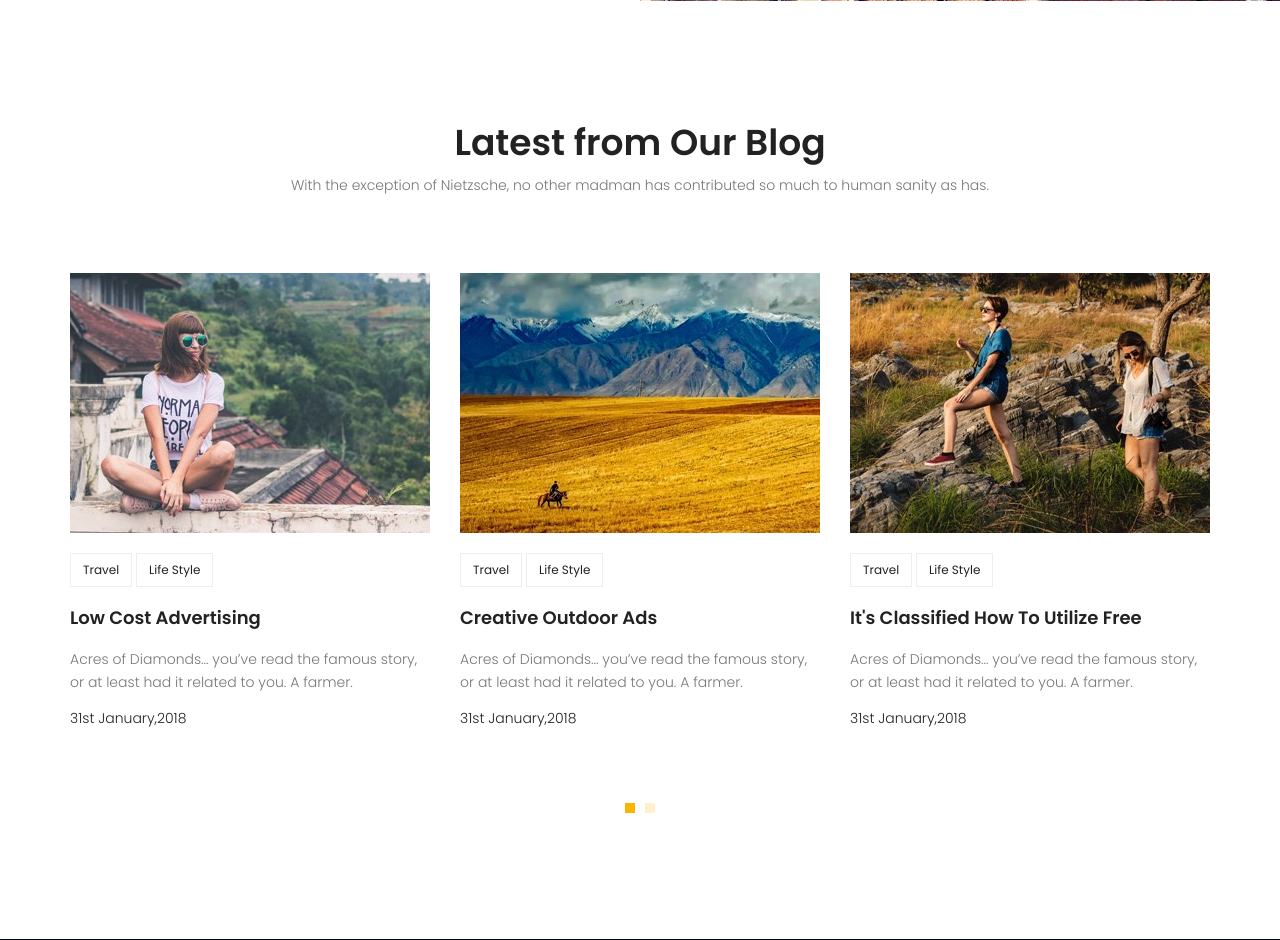
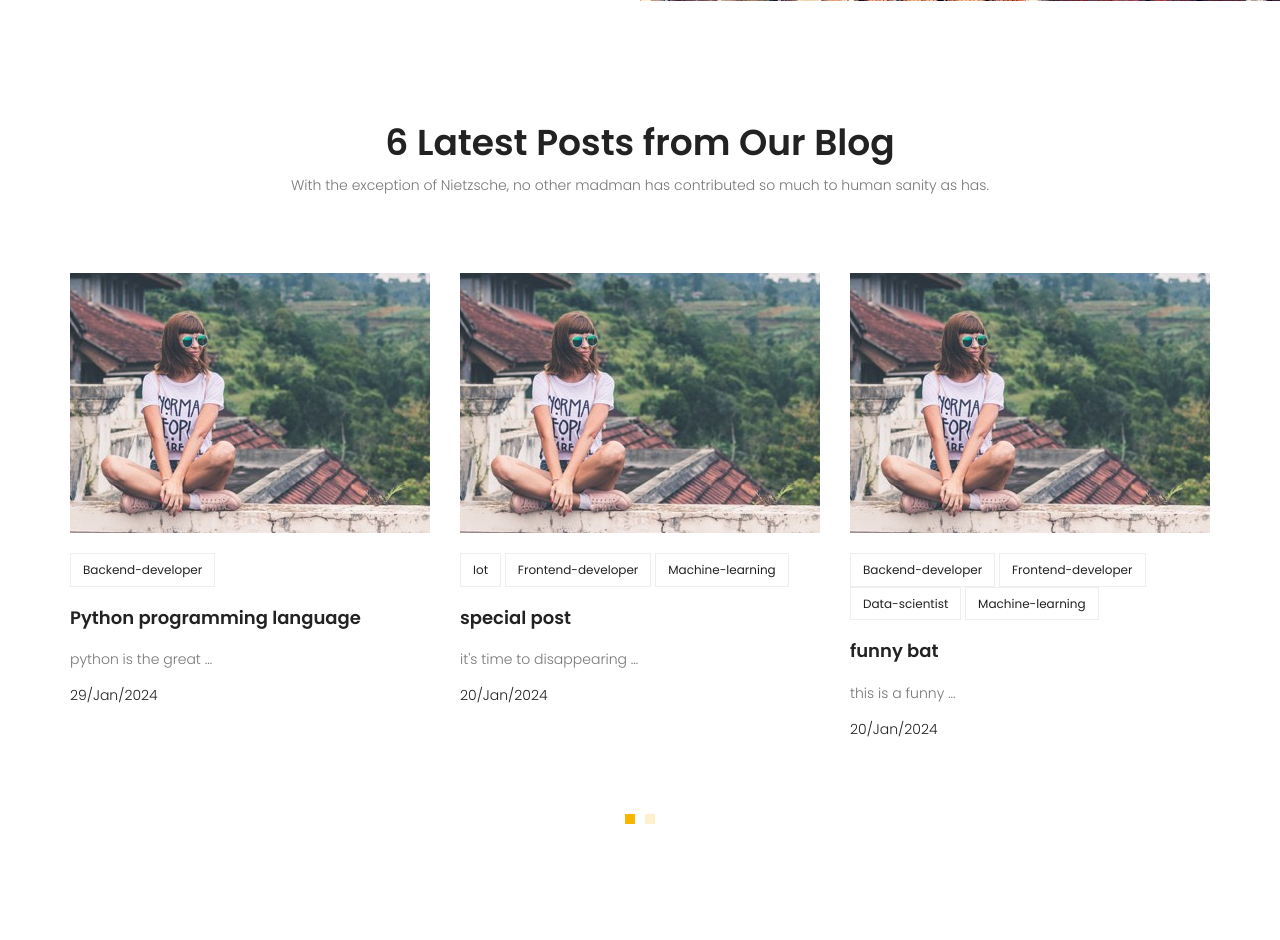
Before and after one commit to AisDisappeared/mysite, a Django app: page / in a window 1280 px wide. Shown: the part 2516-3456 px from the top of the page. Run offline with Django 5.2, Linux system fonts and the light colour scheme; data comes from the database, SQL or seed files in the repository; both versions use the stored data as it was after the commit; style sheets or scripts are compiled from the project's sources; some libraries are stand-ins or nearby versions.

Commit message:
main website latest posts
template tag created that set a query and gives the 6 latest posts from database and show at main website page and url of title and tags fastened

```diff
--- /dev/null
+++ b/templates/website/Sixlatest.html
@@ -0,0 +1,45 @@
+{% load static %}
+<section class="recent-blog-area section-gap">
+    <div class="container">
+        <div class="row d-flex justify-content-center">
+            <div class="menu-content pb-60 col-lg-9">
+                <div class="title text-center">
+                    <h1 class="mb-10"> 6 Latest Posts from Our Blog</h1>
+                    <p>
+                        With the exception of Nietzsche, no other madman has contributed so
+                        much to human sanity as has.
+                    </p>
+                </div>
+            </div>
+        </div>
+        <div class="row">
+            <div class="active-recent-blog-carusel">
+                {% for post in posts %}
+                <div class="single-recent-blog-post item">
+                    <div class="thumb">
+                        <img class="img-fluid" src="{% static 'img/b1.jpg' %}" alt="" />
+                    </div>
+                    <div class="details">
+                        <div class="tags">
+                            <ul>
+                                {%for cat in post.category.all %}
+                                <li>
+                                    <a href="{% url 'blog:category' cat_name=cat.name %}">{{cat.name}}</a>
+                                </li>
+                                {% endfor %}
+                            </ul>
+                        </div>
+                        <a href="{% url 'blog:single' pid=post.id %}">
+                            <h4 class="title">{{post.title}}</h4>
+                        </a>
+                        <p>
+                          {{post.content|truncatewords:4}}
+                        </p>
+                        <h6 class="date">{{post.published_date|date:"d/M/Y"}}</h6>
+                    </div>
+                </div>
+              {% endfor %}
+            </div>
+        </div>
+    </div>
+</section>
--- a/templates/website/index.html
+++ b/templates/website/index.html
@@ -1,4 +1,4 @@
-{% extends 'base.html' %} {% load static %} {% block content %}
+{% extends 'base.html' %} {% load static %} {% block content %} {% load website_tags %}
 
 <!-- start banner Area -->
 <section class="banner-area relative">
@@ -181,167 +181,7 @@
 <!-- End home-about Area -->
 
 <!-- Start blog Area -->
-<section class="recent-blog-area section-gap">
-  <div class="container">
-    <div class="row d-flex justify-content-center">
-      <div class="menu-content pb-60 col-lg-9">
-        <div class="title text-center">
-          <h1 class="mb-10">Latest from Our Blog</h1>
-          <p>
-            With the exception of Nietzsche, no other madman has contributed so
-            much to human sanity as has.
-          </p>
-        </div>
-      </div>
-    </div>
-    <div class="row">
-      <div class="active-recent-blog-carusel">
-        <div class="single-recent-blog-post item">
-          <div class="thumb">
-            <img class="img-fluid" src="{% static 'img/b1.jpg' %}" alt="" />
-          </div>
-          <div class="details">
-            <div class="tags">
-              <ul>
-                <li>
-                  <a href="#">Travel</a>
-                </li>
-                <li>
-                  <a href="#">Life Style</a>
-                </li>
-              </ul>
-            </div>
-            <a href="#"><h4 class="title">Low Cost Advertising</h4></a>
-            <p>
-              Acres of Diamonds… you’ve read the famous story, or at least had
-              it related to you. A farmer.
-            </p>
-            <h6 class="date">31st January,2018</h6>
-          </div>
-        </div>
-        <div class="single-recent-blog-post item">
-          <div class="thumb">
-            <img class="img-fluid" src="{% static 'img/b2.jpg' %}" alt="" />
-          </div>
-          <div class="details">
-            <div class="tags">
-              <ul>
-                <li>
-                  <a href="#">Travel</a>
-                </li>
-                <li>
-                  <a href="#">Life Style</a>
-                </li>
-              </ul>
-            </div>
-            <a href="#"><h4 class="title">Creative Outdoor Ads</h4></a>
-            <p>
-              Acres of Diamonds… you’ve read the famous story, or at least had
-              it related to you. A farmer.
-            </p>
-            <h6 class="date">31st January,2018</h6>
-          </div>
-        </div>
-        <div class="single-recent-blog-post item">
-          <div class="thumb">
-            <img class="img-fluid" src="{% static 'img/b3.jpg' %}" alt="" />
-          </div>
-          <div class="details">
-            <div class="tags">
-              <ul>
-                <li>
-                  <a href="#">Travel</a>
-                </li>
-                <li>
-                  <a href="#">Life Style</a>
-                </li>
-              </ul>
-            </div>
-            <a href="#"
-              ><h4 class="title">It's Classified How To Utilize Free</h4></a
-            >
-            <p>
-              Acres of Diamonds… you’ve read the famous story, or at least had
-              it related to you. A farmer.
-            </p>
-            <h6 class="date">31st January,2018</h6>
-          </div>
-        </div>
-        <div class="single-recent-blog-post item">
-          <div class="thumb">
-            <img class="img-fluid" src="{% static 'img/b1.jpg' %}" alt="" />
-          </div>
-          <div class="details">
-            <div class="tags">
-              <ul>
-                <li>
-                  <a href="#">Travel</a>
-                </li>
-                <li>
-                  <a href="#">Life Style</a>
-                </li>
-              </ul>
-            </div>
-            <a href="#"><h4 class="title">Low Cost Advertising</h4></a>
-            <p>
-              Acres of Diamonds… you’ve read the famous story, or at least had
-              it related to you. A farmer.
-            </p>
-            <h6 class="date">31st January,2018</h6>
-          </div>
-        </div>
-        <div class="single-recent-blog-post item">
-          <div class="thumb">
-            <img class="img-fluid" src="{% static 'img/b2.jpg' %}" alt="" />
-          </div>
-          <div class="details">
-            <div class="tags">
-              <ul>
-                <li>
-                  <a href="#">Travel</a>
-                </li>
-                <li>
-                  <a href="#">Life Style</a>
-                </li>
-              </ul>
-            </div>
-            <a href="#"><h4 class="title">Creative Outdoor Ads</h4></a>
-            <p>
-              Acres of Diamonds… you’ve read the famous story, or at least had
-              it related to you. A farmer.
-            </p>
-            <h6 class="date">31st January,2018</h6>
-          </div>
-        </div>
-        <div class="single-recent-blog-post item">
-          <div class="thumb">
-            <img class="img-fluid" src="{% static 'img/b3.jpg' %}" alt="" />
-          </div>
-          <div class="details">
-            <div class="tags">
-              <ul>
-                <li>
-                  <a href="#">Travel</a>
-                </li>
-                <li>
-                  <a href="#">Life Style</a>
-                </li>
-              </ul>
-            </div>
-            <a href="#"
-              ><h4 class="title">It's Classified How To Utilize Free</h4></a
-            >
-            <p>
-              Acres of Diamonds… you’ve read the famous story, or at least had
-              it related to you. A farmer.
-            </p>
-            <h6 class="date">31st January,2018</h6>
-          </div>
-        </div>
-      </div>
-    </div>
-  </div>
-</section>
+{% sixlatest %}
 <!-- End recent-blog Area -->
 
 {% endblock %}
--- a/website/templatetags/website_tags.py
+++ b/website/templatetags/website_tags.py
@@ -1,4 +1,12 @@
 from django import template
+from django.utils import timezone
+from blog.models import post
 
 
 register = template.Library()
+
+
+@register.inclusion_tag('website/Sixlatest.html')
+def sixlatest():
+   posts = post.objects.filter(status = True).order_by('-published_date')[:6]
+   return {'posts': posts}
```
Also changed, not shown: db.sqlite3.
